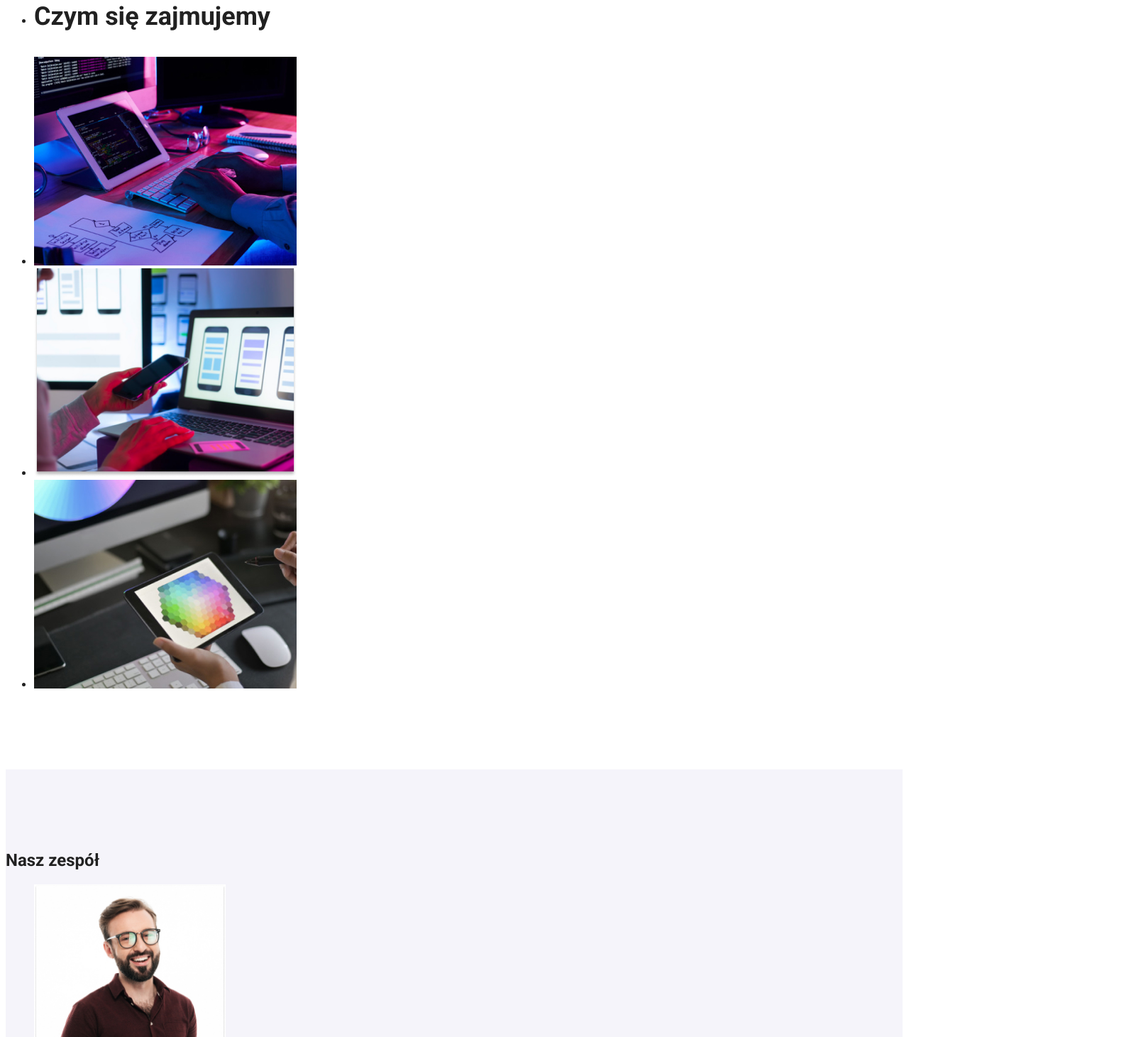
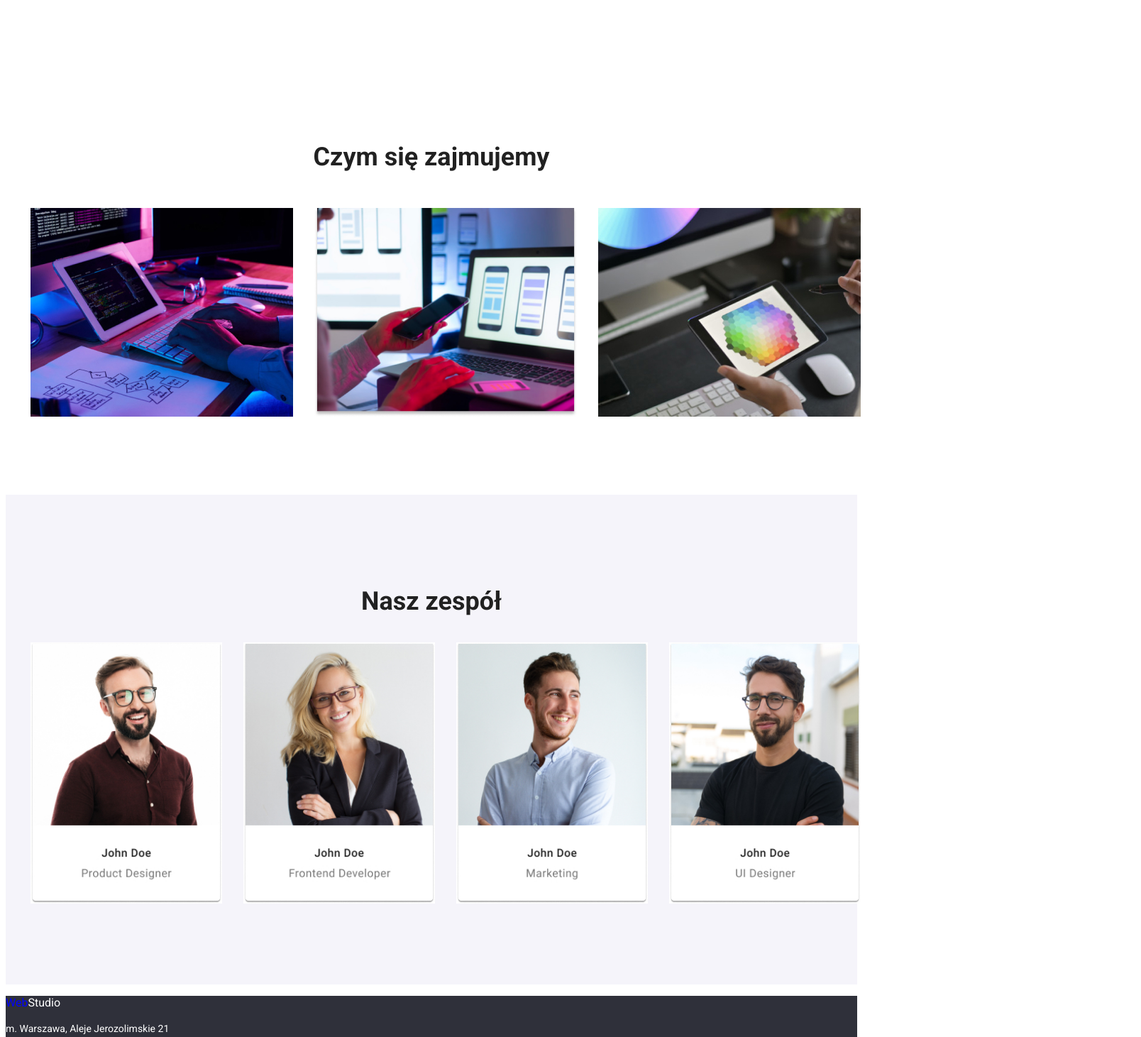
Before and after one commit to kasudx/goit-markup-hw-03, a plain HTML site: page index.html in a window 1280 px wide. Shown: the part 1339-2800 px from the top of the page at 71% size, 1608 px wide, since content can reach past the window. Drawn offline with Linux system fonts and the light colour scheme.

Commit message:
section about us and team modified

```diff
--- a/css/styles.css
+++ b/css/styles.css
@@ -1,10 +1,11 @@
 body {
   font-family: "Roboto", sans-serif;
   color: #212121;
+  box-sizing: border-box;
 }
 
 .container {
-  max-width: 1600px;
+  max-width: 1200px;
 }
 
 :root {
@@ -191,7 +192,7 @@ footer {
 }
 
 .main-page-first-section {
-  width: 1600px;
+  width: 1200px;
   text-align: center;
   background-color: #2f303a;
   font-size: 44px;
@@ -204,7 +205,6 @@ footer {
 
 .first-section-element {
   box-sizing: border-box;
-  margin-bottom: 30px;
 }
 
 .assets {
@@ -228,17 +228,50 @@ footer {
   color: var(--secondary-text-color);
 }
 
+.sales-offer {
+  list-style: none;
+  display: flex;
+  justify-content: center;
+}
+
+.sales-offer-element {
+  display: flex;
+}
+
+.sales-offer-element:not(:last-child) {
+  margin-right: 30px;
+}
+
 .about-us {
   font-size: 36px;
   font-weight: 700;
   line-height: 1.16;
   list-style: none;
+  text-align: center;
+  margin-bottom: 50px;
 }
 
 .team {
   background-color: #f5f4fa;
 }
 
+.our-team {
+  font-size: 36px;
+  font-weight: 700;
+  line-height: 1.16;
+  text-align: center;
+}
+
+.our-team-list {
+  list-style: none;
+  display: flex;
+  justify-content: center;
+}
+
+.our-team-list-element:not(:last-child) {
+  margin-right: 30px;
+}
+
 section {
   padding-top: 94px;
   padding-bottom: 94px;
--- a/index.html
+++ b/index.html
@@ -102,11 +102,10 @@
         </section>
         <div>
           <section>
-            <ul>
-              <li>
-                <p class="about-us">Czym się zajmujemy</p>
-              </li>
-              <li>
+            <p class="about-us">Czym się zajmujemy</p>
+
+            <ul class="sales-offer">
+              <li class="sales-offer-element">
                 <img
                   src="./images/box1.jpg"
                   width="370"
@@ -114,7 +113,7 @@
                   alt="programowanie na tablecie i komputerze"
                 />
               </li>
-              <li>
+              <li class="sales-offer-element">
                 <img
                   src="./images/box2.jpg"
                   width="370"
@@ -123,7 +122,7 @@
                 />
               </li>
 
-              <li>
+              <li class="sales-offer-element">
                 <img
                   src="./images/box3.jpg"
                   width="370"
@@ -136,10 +135,10 @@
         </div>
         <div>
           <section class="team">
-            <h2>Nasz zespół</h2>
+            <p class="our-team">Nasz zespół</p>
 
-            <ul>
-              <li>
+            <ul class="our-team-list">
+              <li class="our-team-list-element">
                 <img
                   src="./images/teamcard1.jpg"
                   width="270"
@@ -147,7 +146,7 @@
                   alt="pracownik, mężczyzna w okularach"
                 />
               </li>
-              <li>
+              <li class="our-team-list-element">
                 <img
                   src="./images/teamcard2.jpg"
                   width="270"
@@ -155,7 +154,7 @@
                   alt="pracownica, kobieta w okularach"
                 />
               </li>
-              <li>
+              <li class="our-team-list-element">
                 <img
                   src="./images/teamcard3.jpg"
                   width="270"
@@ -163,7 +162,7 @@
                   alt="pracownik, mężczyzna w eleganckiej koszuli"
                 />
               </li>
-              <li>
+              <li class="our-team-list-element">
                 <img
                   src="./images/teamcard4.jpg"
                   width="270"
```
